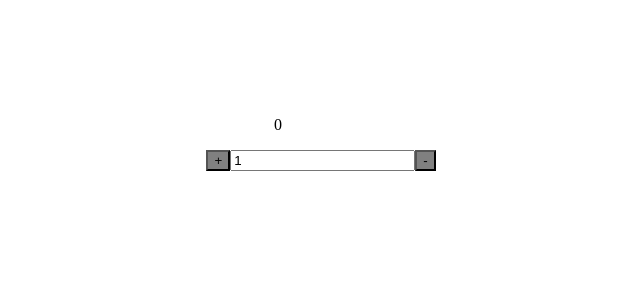
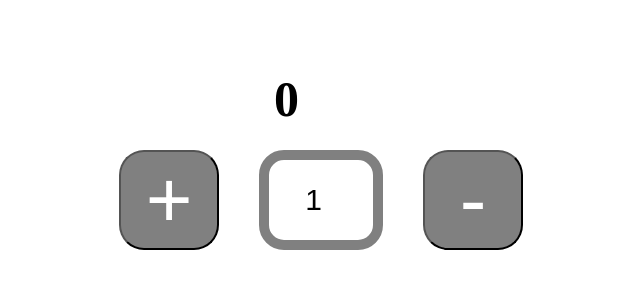
Before and after one commit to joe-may/unit-1-assesment, a plain HTML site: page index.html in a window 1280 px wide. Shown: the whole page, without its empty margins (319-959 px from the left). Drawn offline with nearby package versions, Linux system fonts and the light colour scheme.

Commit message:
CSS fixes

```diff
--- a/style.css
+++ b/style.css
@@ -13,6 +13,15 @@
     margin-left:550px;
     color: black;
 }    */
+
+input {
+    max-width: 100px;
+    border: 10px solid gray;
+    text-align: center;
+    font-size: 30px ;
+    border-radius: 25px;
+    margin: 0px 0px 0px 0px;
+}
 .calculator {
     display: flex;
     justify-content: center;
@@ -23,13 +32,38 @@
     color: black;
 }
 .minus {
+    font-size: 80px;
     background-color:gray;
+    margin-left: 40px;
+    border-radius: 25px;
+    color: white;
+    width: 100px;
+    height: 100px;
 }
 .plus {
-
-    background-color: gray;
+        font-size: 80px;
+        margin-right: 40px;
+        border-radius: 25px;
+        color: white;
+        width: 100px;
+        height: 100px;
+        background-color: gray;
 }
 .top {
     margin: -50px 500px -100px 585px;
     position: fixed;
 }
+.plus:hover{
+    background-color: white;
+    color: gray;
+}
+
+.minus:hover{
+    background-color: white;
+    color: gray;
+}
+p {
+    margin-top: -30px;
+    font-weight: 700;
+    font-size: 50px;
+}
```
